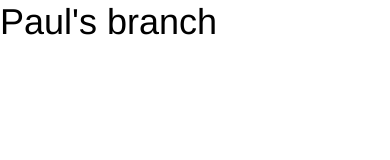
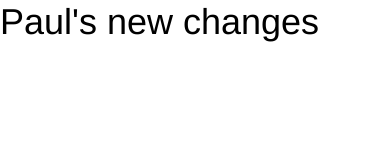
Before and after one commit to paulief/ionic-git-test, a website: page www/index.html in a window 390 px wide. Drawn offline with Linux system fonts and the light colour scheme; some packages are replaced by stand-ins of ours; files that its build step writes are made by us from their sources.

Commit message:
added another change

```diff
--- a/www/index.html
+++ b/www/index.html
@@ -25,7 +25,7 @@
 
     <ion-pane>
       <ion-header-bar class="bar-stable">
-        <h1 class="title">Paul's branch</h1>
+        <h1 class="title">Paul's new changes</h1>
       </ion-header-bar>
       <ion-content>
       </ion-content>
```
